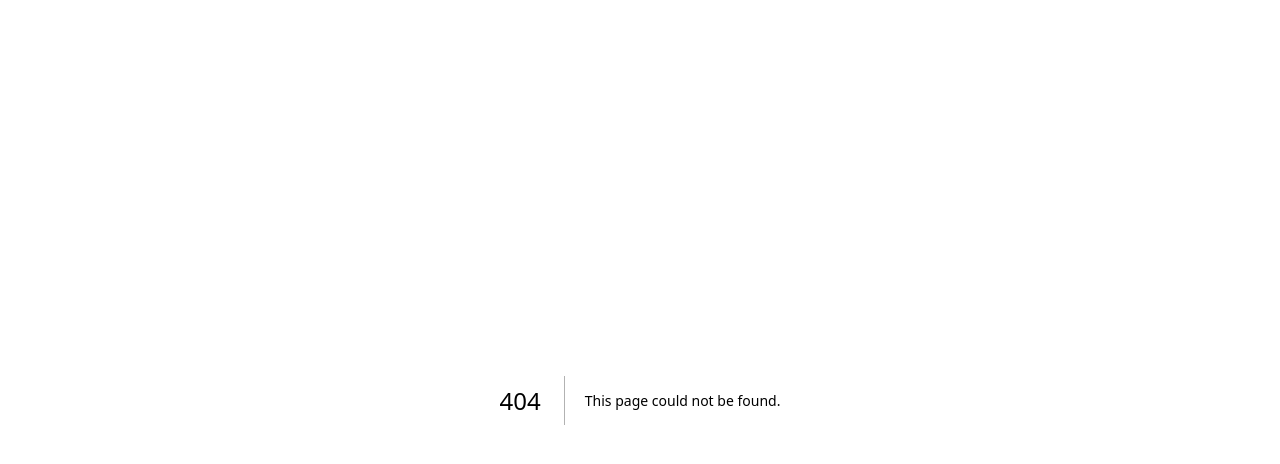
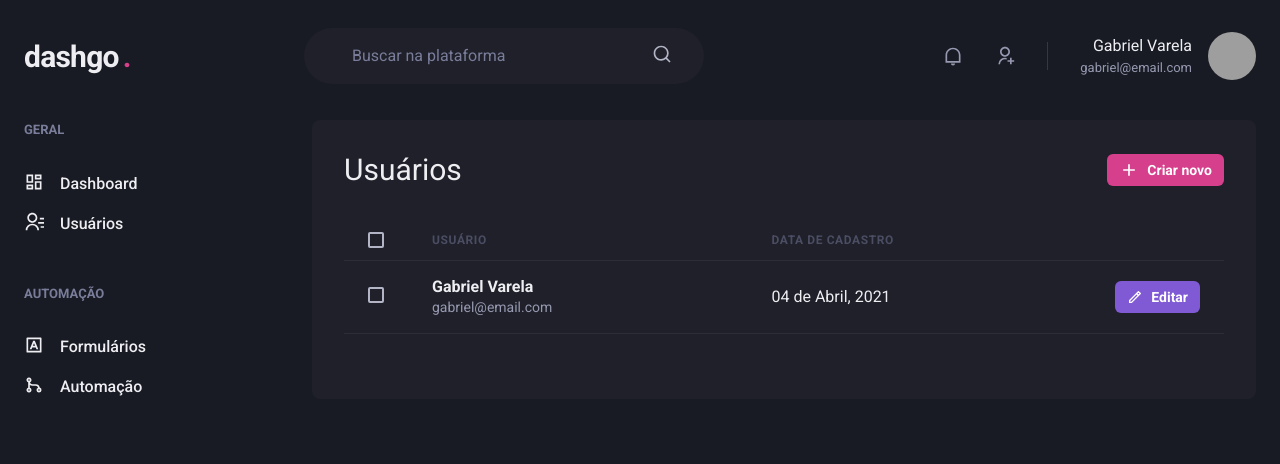
Before and after one commit to gabrielvrl/dashgo, a Next.js app: page /users in a window 1280 px wide. Before the commit this address had no page. Shown: the top 464 px of the page. Built offline with nearby package versions, Linux system fonts and the light colour scheme; grey boxes are pictures that could not be loaded.

Commit message:
Lista de usuarios

```diff
--- /dev/null
+++ b/src/pages/users/index.tsx
@@ -0,0 +1,63 @@
+import { Box, Button, Checkbox, Flex, Heading, Icon, Table, Tbody, Td, Th, Thead, Tr, Text } from "@chakra-ui/react";
+import { RiAddLine, RiPencilLine } from "react-icons/ri";
+
+import { Header } from '../../components/Header';
+import { Sidebar } from '../../components/Sidebar';
+
+export default function UserList() {
+  return (
+    <Box>
+      <Header />
+
+      <Flex w="100%" my="6" maxWidth={1480} mx="auto" px="6">
+        <Sidebar />
+
+        <Box flex="1" borderRadius={8} bg="gray.800" p="8">
+          <Flex mb="8" justify="space-between" align="center">
+            <Heading size="lg" fontWeight="normal">Usuários</Heading>
+
+            <Button as="a" size="sm" fontSize="sm" colorScheme="pink" leftIcon={<Icon as={RiAddLine} fontSize="20" />} >
+              Criar novo
+            </Button>
+          </Flex>
+
+          <Table colorScheme="whiteAlpha">
+            <Thead>
+              <Tr>
+                <Th px="6" color="gray.300" width="8">
+                  <Checkbox colorScheme="pink" />
+                </Th>
+                <Th>Usuário</Th>
+                <Th>Data de cadastro</Th>
+                <Th width="8"></Th>
+              </Tr>
+            </Thead>
+
+            <Tbody>
+              <Tr>
+                <Td px="6">
+                  <Checkbox colorScheme="pink" />
+                </Td>
+                <Td>
+                  <Box>
+                    <Text fontWeight="bold">Gabriel Varela</Text>
+                    <Text fontSize="sm" color="gray.300">gabriel@email.com</Text>
+                  </Box>
+                </Td>
+                <Td>04 de Abril, 2021</Td>
+
+                <Td>
+                  <Button as="a" size="sm" fontSize="sm" colorScheme="purple" leftIcon={<Icon as={RiPencilLine} fontSize="16" />} >
+                    Editar
+                  </Button>
+                </Td>
+              </Tr>
+            </Tbody>
+          </Table>
+
+        </Box>
+
+      </Flex>
+    </Box>
+  )
+}
```
